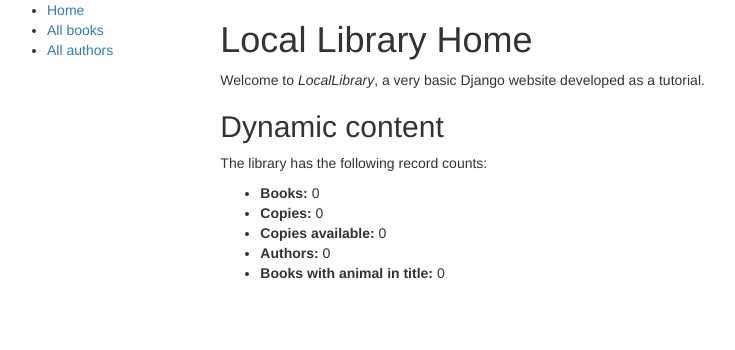
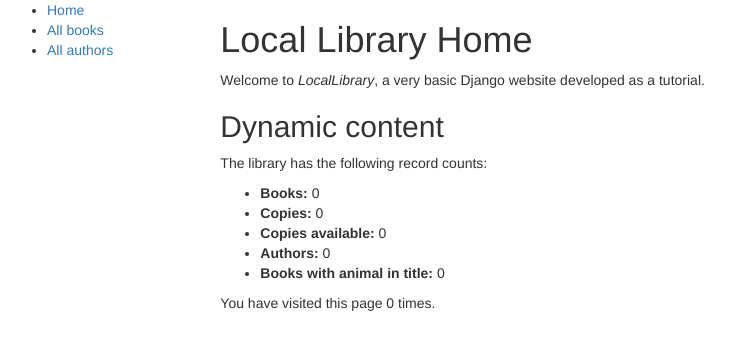
Before and after one commit to lst369/locallibrary, a Django app: page /catalog/ in a window 1280 px wide. Shown: the top 350 px of the page, without its empty margins (8-743 px from the left). Run offline with Django 4.2, Linux system fonts and the light colour scheme; data that the repository does not hold is empty; some libraries are stand-ins or nearby versions.

Commit message:
add session num_visit to mainpage

```diff
--- a/locallibrary/locallibrary/catalog/templates/index.html
+++ b/locallibrary/locallibrary/catalog/templates/index.html
@@ -16,4 +16,6 @@
     <li><strong>Books with animal in title:</strong> {{ num_animal_books }}</li>
   </ul>
 
+  <p>You have visited this page {{ num_visits }}{% if num_visits == 1 %} time{% else %} times{% endif %}.</p>
+
 {% endblock %}
--- a/locallibrary/locallibrary/catalog/views.py
+++ b/locallibrary/locallibrary/catalog/views.py
@@ -19,6 +19,8 @@ def index(request):
     num_authors = Author.objects.count()
     num_animal_books = Book.objects.all().filter(
         title__icontains='animal').count()
+    num_visits = request.session.get('num_visits', 0)
+    request.session['num_visits'] = num_visits+1
 
     # Render the HTML template index.html with data inside
     # context variable
@@ -31,6 +33,7 @@ def index(request):
             'num_instances_available': num_instances_available,
             'num_authors': num_authors,
             'num_animal_books': num_animal_books,
+            'num_visits': num_visits,
         },
     )
 
@@ -46,6 +49,7 @@ class BookDetailView(generic.DetailView):
 
 class AuthorListView(generic.ListView):
     model = Author
+    paginate_by = 5
 
 
 class AuthorDetailView(generic.DetailView):
```
